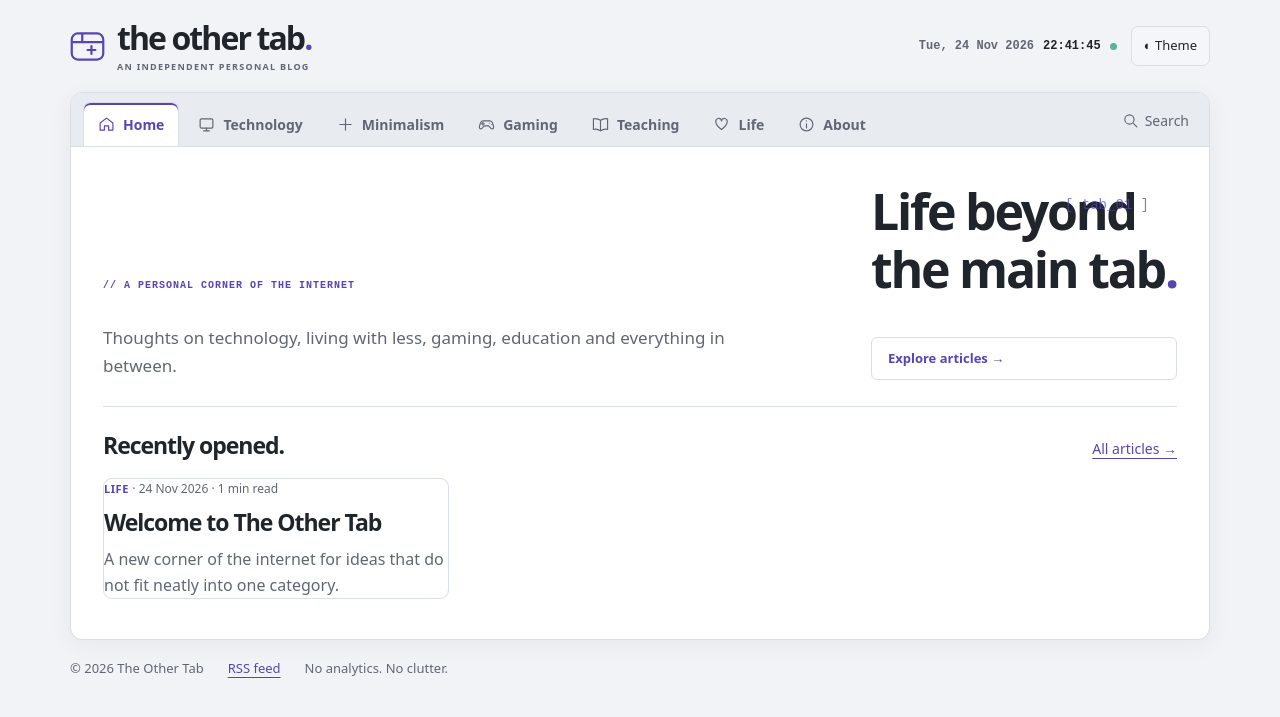
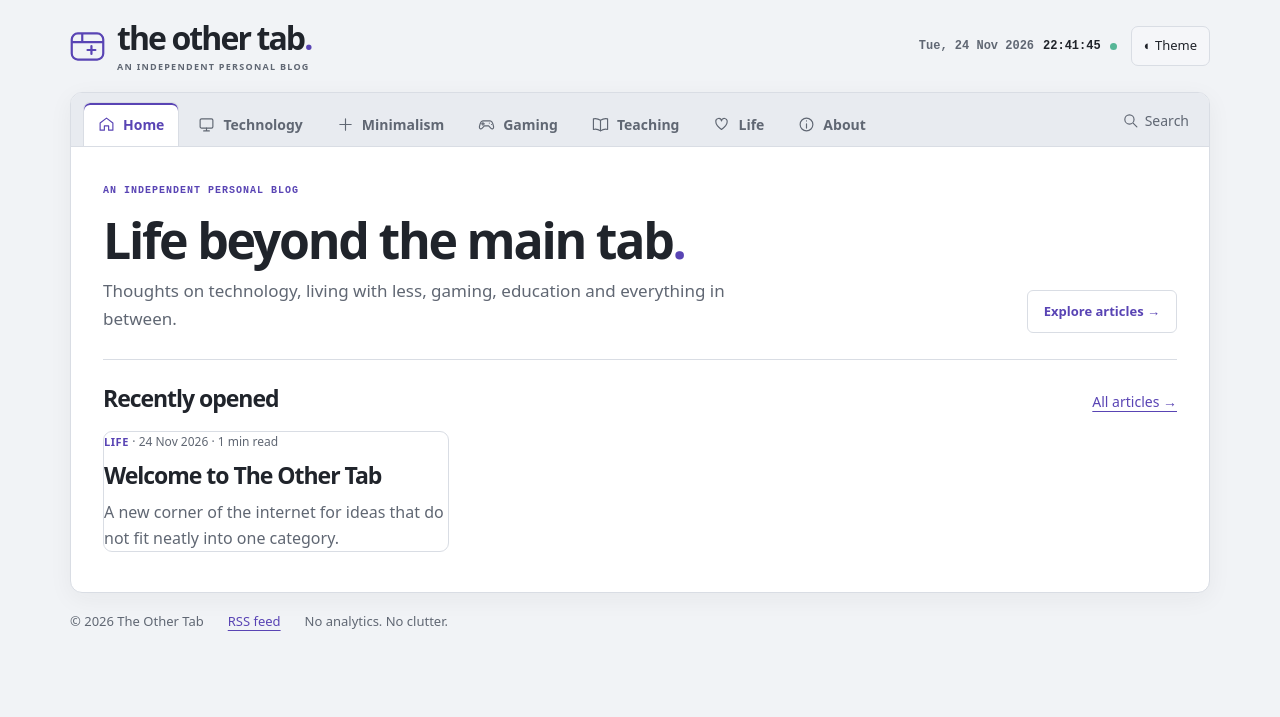
Before and after one commit to jrewillis-bit/theothertab, a Jekyll site: the page built from index.html, in a window 1280 px wide. Shown: the top 717 px of the page. Built offline with Jekyll 4.4.1, drawn with Linux system fonts in a browser that asks for light colours.

Commit message:
Refine browser theme with compact layout and article cards

```diff
--- a/index.html
+++ b/index.html
@@ -2,4 +2,5 @@
 layout: default
 title: Home
 ---
-<section class="hero"><span class="hero-decoration" aria-hidden="true">[ tab_01 ]</span><p class="eyebrow">// A personal corner of the internet</p><h1>Life beyond<br>the main tab<span class="accent">.</span></h1><p class="intro">Thoughts on technology, living with less, gaming, education and everything in between.</p><a class="button" href="{{ '/archive/' | relative_url }}">Explore articles →</a></section><div class="section-head"><h2>Recently opened.</h2><a href="{{ '/archive/' | relative_url }}">All articles →</a></div>{% assign latest = site.posts | slice: 0, 6 %}{% include post-list.html posts=latest %}
+<section class="hero"><div><p class="eyebrow">An independent personal blog</p><h1>Life beyond the main tab<span class="accent">.</span></h1><p class="intro">Thoughts on technology, living with less, gaming, education and everything in between.</p></div><a class="button" href="{{ '/archive/' | relative_url }}">Explore articles →</a></section>
+<div class="section-head"><h2>Recently opened</h2><a href="{{ '/archive/' | relative_url }}">All articles →</a></div>{% assign latest = site.posts | slice: 0, 6 %}{% include post-list.html posts=latest %}
```
